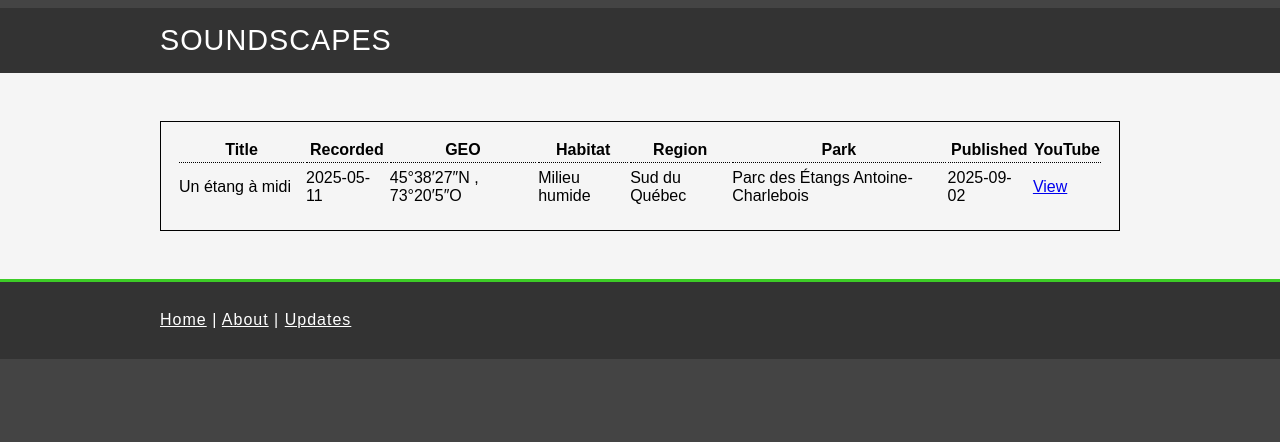
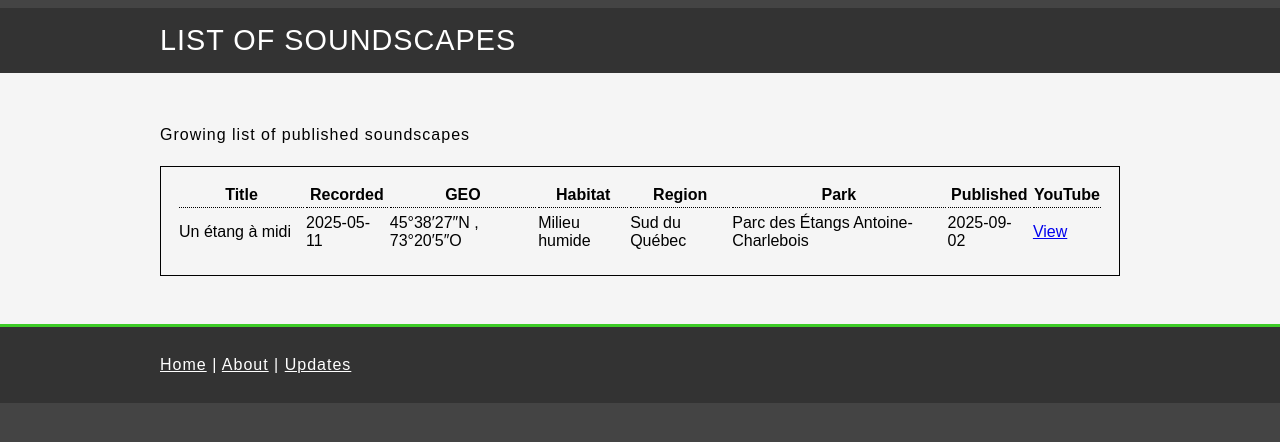
Before and after one commit to KHMuller/khmuller.github.io, a Jekyll site: the page built from soundscapes/index.md, in a window 1280 px wide. Shown: the top 442 px of the page. Built offline with Jekyll 4.4.1, drawn with Linux system fonts in a browser that asks for light colours.

Commit message:
Update index.md

```diff
--- a/soundscapes/index.md
+++ b/soundscapes/index.md
@@ -1,11 +1,13 @@
 ---
 title: Soundscapes
 description: Soundscapes
-headline: Soundscapes
+headline: List of Soundscapes
 layout: headline
 canonical: https://khmuller.github.io/soundscapes/
 ---
 
+Growing list of published soundscapes
+
 |Title|Recorded|GEO|Habitat|Region|Park|Published|YouTube|
 |---|---|---|---|---|---|---|---|
 |Un étang à midi|2025-05-11|45°38′27″N , 73°20′5″O|Milieu humide|Sud du Québec|Parc des Étangs Antoine-Charlebois|2025-09-02|[View](https://youtu.be/xOrBvMgo5ac)|
```
